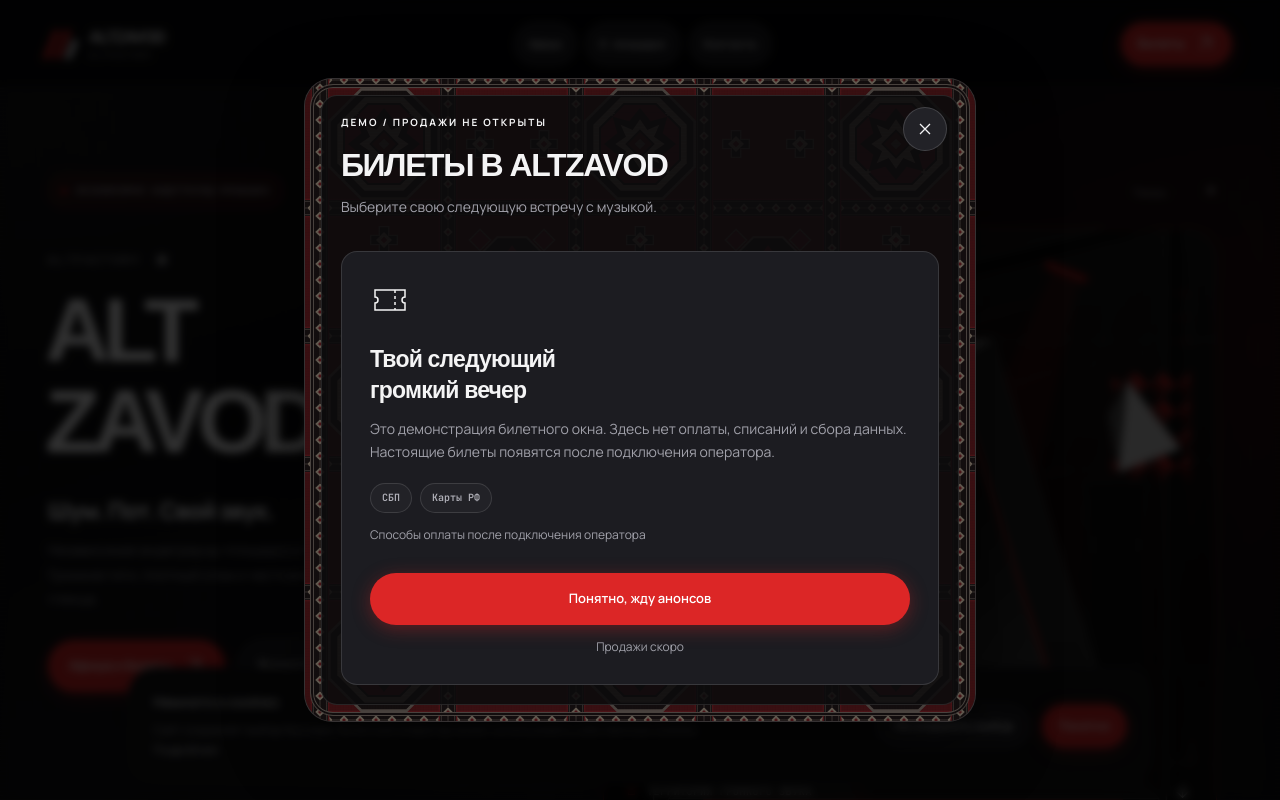
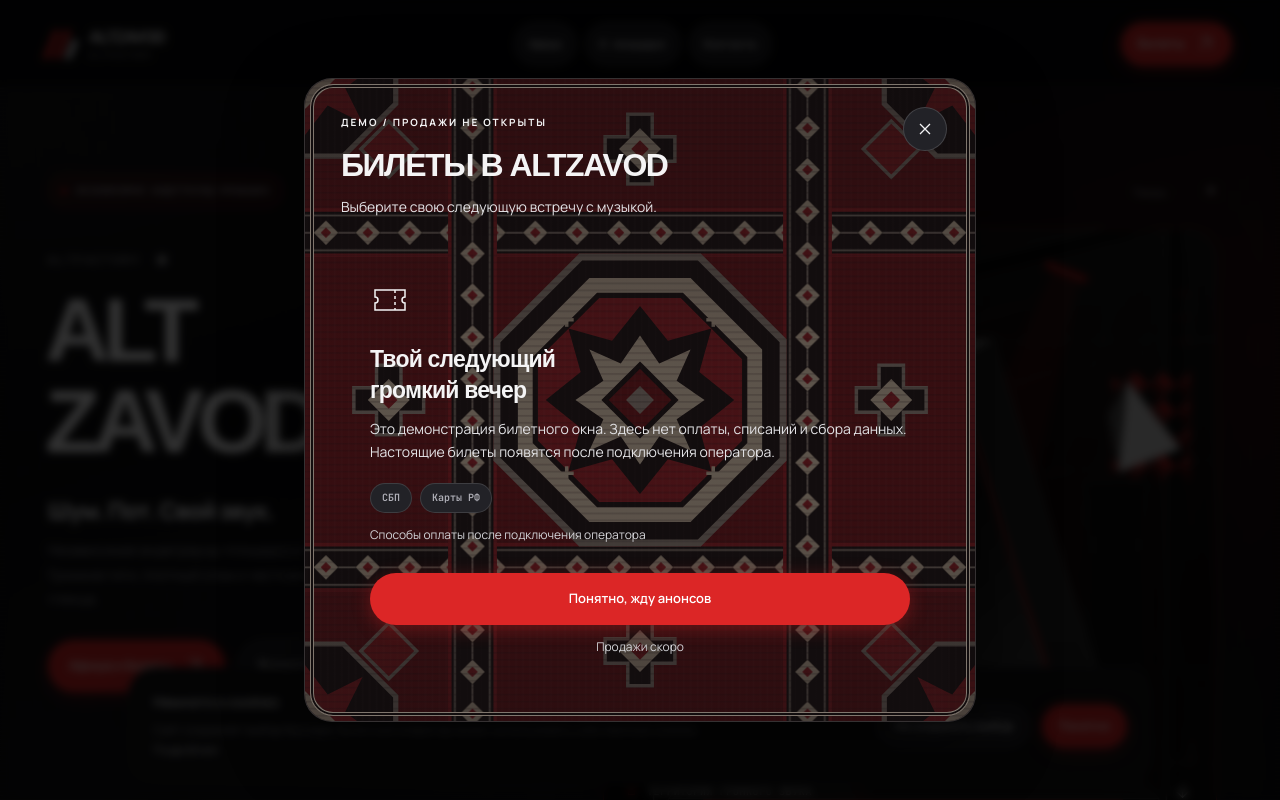
Before and after one commit to wisperff/ALTVLADOS, a Next.js app: page / in a window 1280 px wide. Both pictures are taken after a click on the button "Билеты". Shown: the top 800 px of the page. Built offline with nearby package versions, Linux system fonts and the light colour scheme; a web font is replaced by a local one.

Commit message:
Turn the entire ticket dialog into a carpet surface (#9)

```diff
--- a/src/app/globals.css
+++ b/src/app/globals.css
@@ -186,9 +186,12 @@ svg { flex-shrink: 0; }
 .ticket-dialog[data-state='closing'] { opacity: 0; transform: translate3d(0, 24px, 0); transition-duration: 250ms; }
 .ticket-scroll { position: relative; z-index: 0; max-height: min(calc(90dvh - 2px), calc(var(--ticket-viewport-height, 100dvh) - env(safe-area-inset-top, 0px) - env(safe-area-inset-bottom, 0px) - 2rem - 2px)); padding: var(--ticket-carpet-frame); overflow-y: auto; overscroll-behavior: contain; -webkit-overflow-scrolling: touch; }
 .ticket-scroll:focus-visible { outline-offset: -4px; }
-.carpet-pattern { position: absolute; inset: 0; z-index: 0; pointer-events: none; opacity: .45; background-color: #6b1116; background-repeat: repeat; background-size: 256px 256px; background-position: center; }
+.carpet-pattern { position: absolute; inset: 0; z-index: 0; pointer-events: none; opacity: .9; background-color: #6b1116; background-repeat: no-repeat; background-size: cover; background-position: center; }
+.carpet-pattern::before { content: ''; position: absolute; inset: 0; background: linear-gradient(180deg, var(--carpet-scrim-edge), var(--carpet-scrim-center) 45%, var(--carpet-scrim-center) 65%, var(--carpet-scrim-edge)); }
 .carpet-pattern::after { content: ''; position: absolute; inset: 5px; border: 1px solid var(--carpet-thread); border-radius: 23px; box-shadow: inset 0 0 0 2px #120d0e, inset 0 0 0 3px var(--carpet-thread); }
-.ticket-content { min-width: 0; padding: calc(var(--dialog-padding) - var(--ticket-carpet-frame) - 1px); border: 1px solid var(--border-subtle); border-radius: var(--radius-card); background: var(--carpet-content); }
+.ticket-content { --text-ui-muted: var(--carpet-copy); --text-ui-faint: var(--carpet-detail); min-width: 0; padding: calc(var(--dialog-padding) - var(--ticket-carpet-frame) - 1px); border: 1px solid transparent; border-radius: var(--radius-card); background: transparent; }
+.ticket-dialog .ticket-inset { border-color: transparent; background: transparent; box-shadow: none; }
+.ticket-dialog .ticket-inset::before { display: none; }
 .ticket-dialog::backdrop { background: var(--dialog-backdrop); opacity: 0; transition: opacity 350ms cubic-bezier(.22, 1, .36, 1); }
 .ticket-dialog[data-state='open']::backdrop { opacity: 1; }
 .ticket-dialog[data-state='closing']::backdrop { opacity: 0; transition-duration: 250ms; }
--- a/src/app/tokens.css
+++ b/src/app/tokens.css
@@ -84,7 +84,10 @@
   --dialog-surface: #120d0e;
   --ticket-carpet-frame: 12px;
   --carpet-thread: #8c8278;
-  --carpet-content: rgb(13 12 13 / 90%);
+  --carpet-scrim-edge: rgb(18 13 14 / 66%);
+  --carpet-scrim-center: rgb(18 13 14 / 54%);
+  --carpet-copy: #e4e4e7;
+  --carpet-detail: #d4d4d8;
   --cookie-surface: #141416;
   --footer-bg: rgb(9 9 11 / 72%);
   --ambient-smoke: rgb(255 255 255 / 4%);
```
Also changed, not shown: 1 other file (tests, documents, lock files or other folders).
